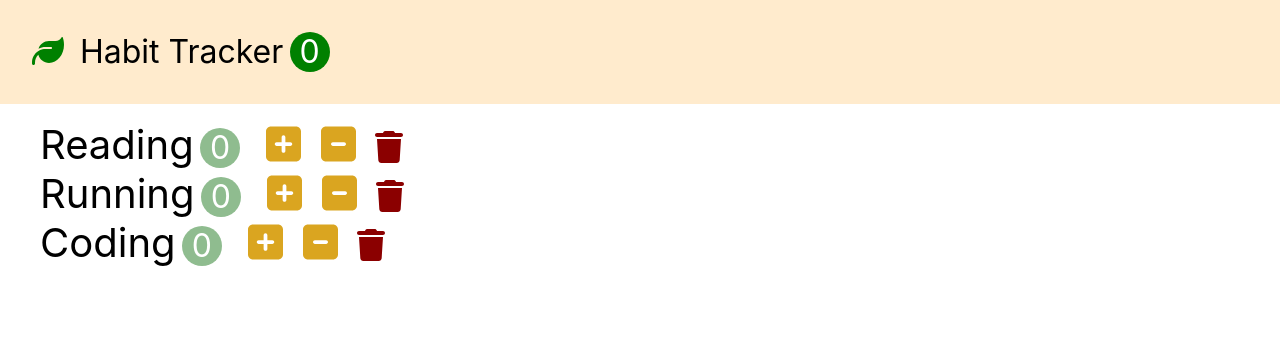
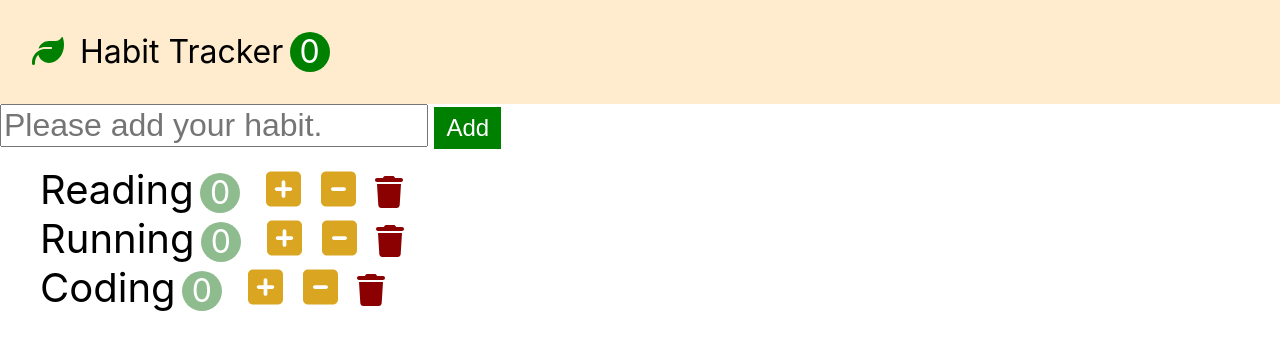
Before and after one commit to Sophia9156/habit-tracker, a React (Create React App) app: page / in a window 1280 px wide. Shown: the top 350 px of the page. Built offline with nearby package versions, Linux system fonts and the light colour scheme.

Commit message:
input 생성

```diff
--- a/src/App.css
+++ b/src/App.css
@@ -64,3 +64,15 @@
   color: white;
   border-radius: 50%;
 }
+
+.add-input{
+  font-size: 2rem;
+  margin-right: 0.2em;
+}
+.add-button{
+  height: 100%;
+  font-size: 1.5rem;
+  padding: 0.3em 0.5em;
+  background-color: green;
+  color: white;
+}
--- a/src/App.jsx
+++ b/src/App.jsx
@@ -31,6 +31,10 @@
     const habits = this.state.habits.filter(item => item.id !== habit.id)
     this.setState({habits : habits})
   }
+  handleAdd = (name) => {
+    const habits = [...this.state.habits, {id: Date.now(), name: name, count: 0}]
+    this.setState({habits : habits})
+  }
 
   render() {
     return (
@@ -41,6 +45,7 @@
         onIncrement={this.handleIncrement}
         onDecrement={this.handleDecrement}
         onDelete={this.handleDelete}
+        onAdd={this.handleAdd}
         />
       </>
     );
--- a/src/components/HabitAddForm.jsx
+++ b/src/components/HabitAddForm.jsx
@@ -0,0 +1,24 @@
+import React, { Component } from 'react';
+
+class HabitAddForm extends Component {
+  formRef = React.createRef()
+  inputRef = React.createRef()
+
+  onSubmit = (e) => {
+    e.preventDefault();
+    const name = this.inputRef.current.value
+    name && this.props.onAdd(name)
+    // this.inputRef.current.value = '';
+    this.formRef.current.reset()
+  }
+  render() {
+    return (
+      <form ref={this.formRef} className='add-form' onSubmit={this.onSubmit}>
+        <input ref={this.inputRef} type="text" className='add-input' placeholder='Please add your habit.' />
+        <button className='add-button'>Add</button>
+      </form>
+    );
+  }
+}
+
+export default HabitAddForm;
--- a/src/components/Habits.jsx
+++ b/src/components/Habits.jsx
@@ -1,5 +1,6 @@
 import React, { Component } from 'react';
 import Habit from './Habit';
+import HabitAddForm from './HabitAddForm';
 
 class Habits extends Component {
 
@@ -12,9 +13,14 @@
   handleDelete = (habit) => {
     this.props.onDelete(habit)
   }
+  handleAdd = (name) => {
+    this.props.onAdd(name)
+  }
 
   render() {
     return (
+      <>
+      <HabitAddForm onAdd={this.handleAdd} />
       <ul>
         {
           this.props.habits.map((habit) => (
@@ -28,6 +34,8 @@
           ))
         }
       </ul>
+      </>
+
     );
   }
 }
```
